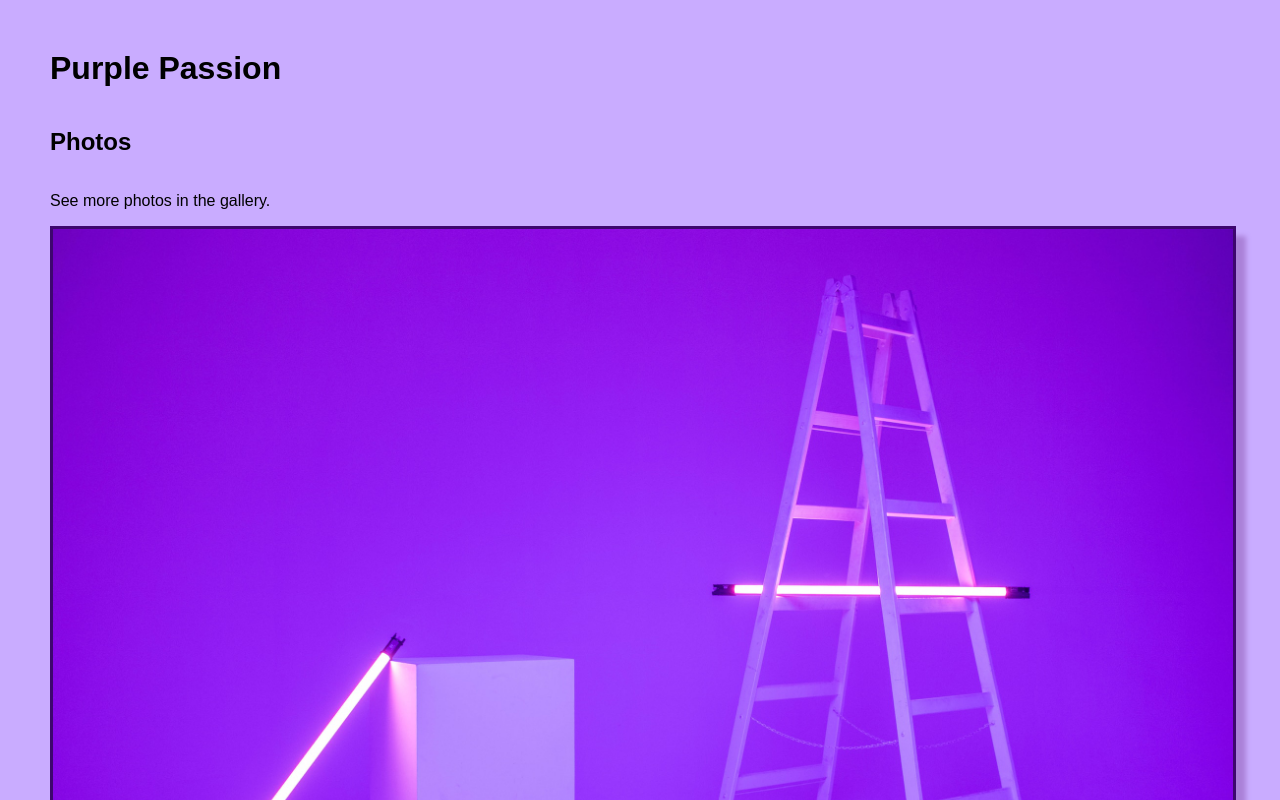
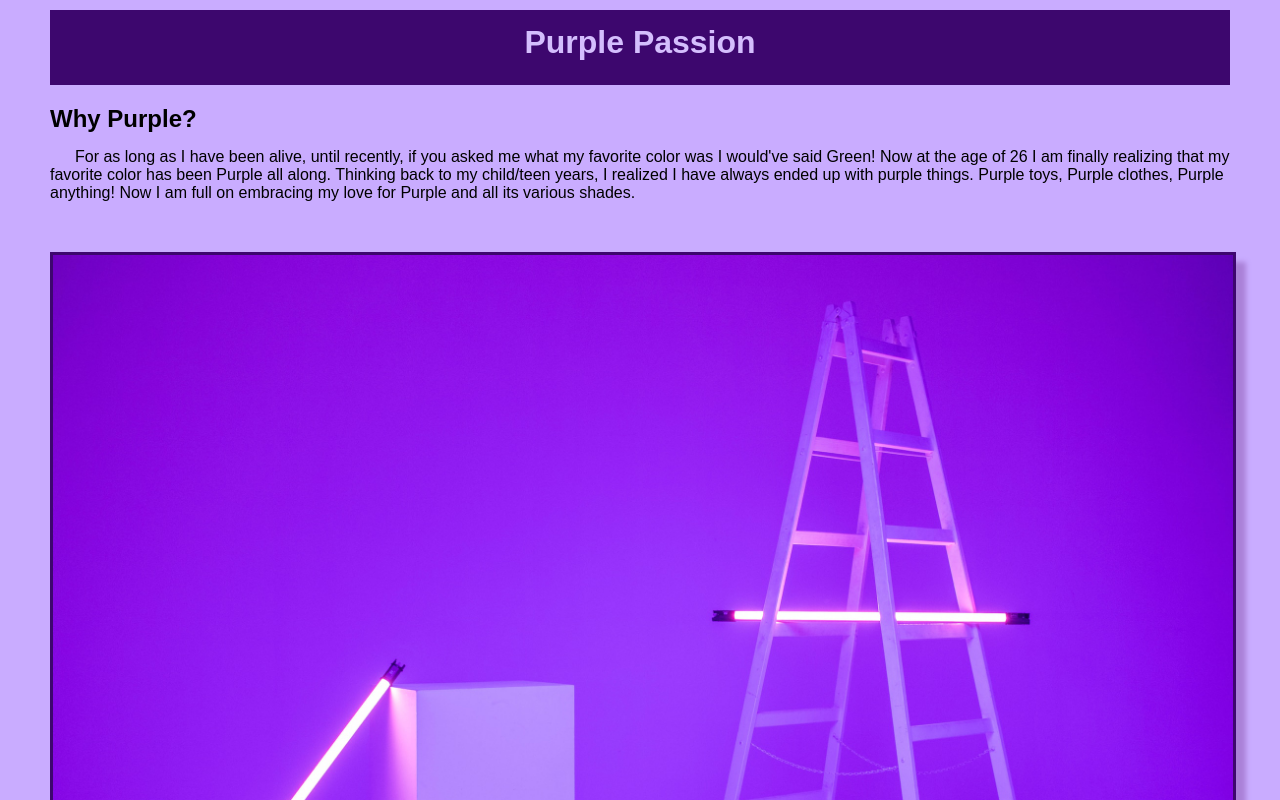
Before and after one commit to QSbrown97/purple-power, a plain HTML site: page index.html in a window 1280 px wide. Shown: the top 800 px of the page. Drawn offline with Linux system fonts and the light colour scheme.

Commit message:
Added paragraph text and style

```diff
--- a/index.html
+++ b/index.html
@@ -15,9 +15,15 @@
   </header>
 
   <main>
-    <h2>Photos</h2>
+    <h2 class="h2-element">Why Purple?</h2>
     <!--TODO: Add link to photos-->
-    <p>See more photos in the gallery.</p>
+    <p class="paragraph">For as long as I have been alive, until recently,
+      if you asked me what my favorite color was I would've said Green!
+      Now at the age of 26 I am finally realizing that my favorite color has been Purple all along.
+      Thinking back to my child/teen years, I realized I have always ended up with purple things.
+      Purple toys, Purple clothes, Purple anything! Now I am full on embracing my love for Purple
+      and all its various shades.
+    </p>
     <section class="ladder">
       <a class="ladder" href="https://unsplash.com/photos/s3hkS14riOM"
         target="_blank" rel="noopener noreferrer">
@@ -58,8 +64,7 @@
             <li>Luxury</li>
             <li>Calmness</li>
           </ul>
-
-      </ol>
+        </ol>
     </section>
   </main>
 
@@ -73,4 +78,5 @@
 
 </html>
 <!-- Following along with Free Code Camp to create new portfolio piece
-1. Currently working on the unordered lists to change the list style! -->
+1. Currently working on the unordered lists to change the list style!
+2. Working on creating navigation menu within the header -->
--- a/style.css
+++ b/style.css
@@ -1,13 +1,39 @@
 body {
-  font-family:sans-serif;
+  font-family:sans-serif, monospace;
+
   background-color: rgb(201, 172, 255);
-  margin: 50px 50px;
+  margin: 10px 50px 25px 50px;
   width: fit-content;
+}
+
+.header-element {
+  text-align: center;
+  line-height: 2;
+  color: rgb(212, 190, 253);
+  background-color:rgb(61, 7, 110);
+  width: auto;
+  height: 75px;
+  padding: 0px 15px;
+  margin-top: 0px;
+  margin-right: auto;
+}
+
+h1 {
+  margin: 0;
 }
 
 main {
   display: grid;
   width: fit-content;
+}
+
+.paragraph {
+  text-indent: 25px;
+  margin: 15px 0px 50px 0px;
+}
+
+.h2-element {
+  margin-bottom: 0;
 }
 
 .ladder {
```
